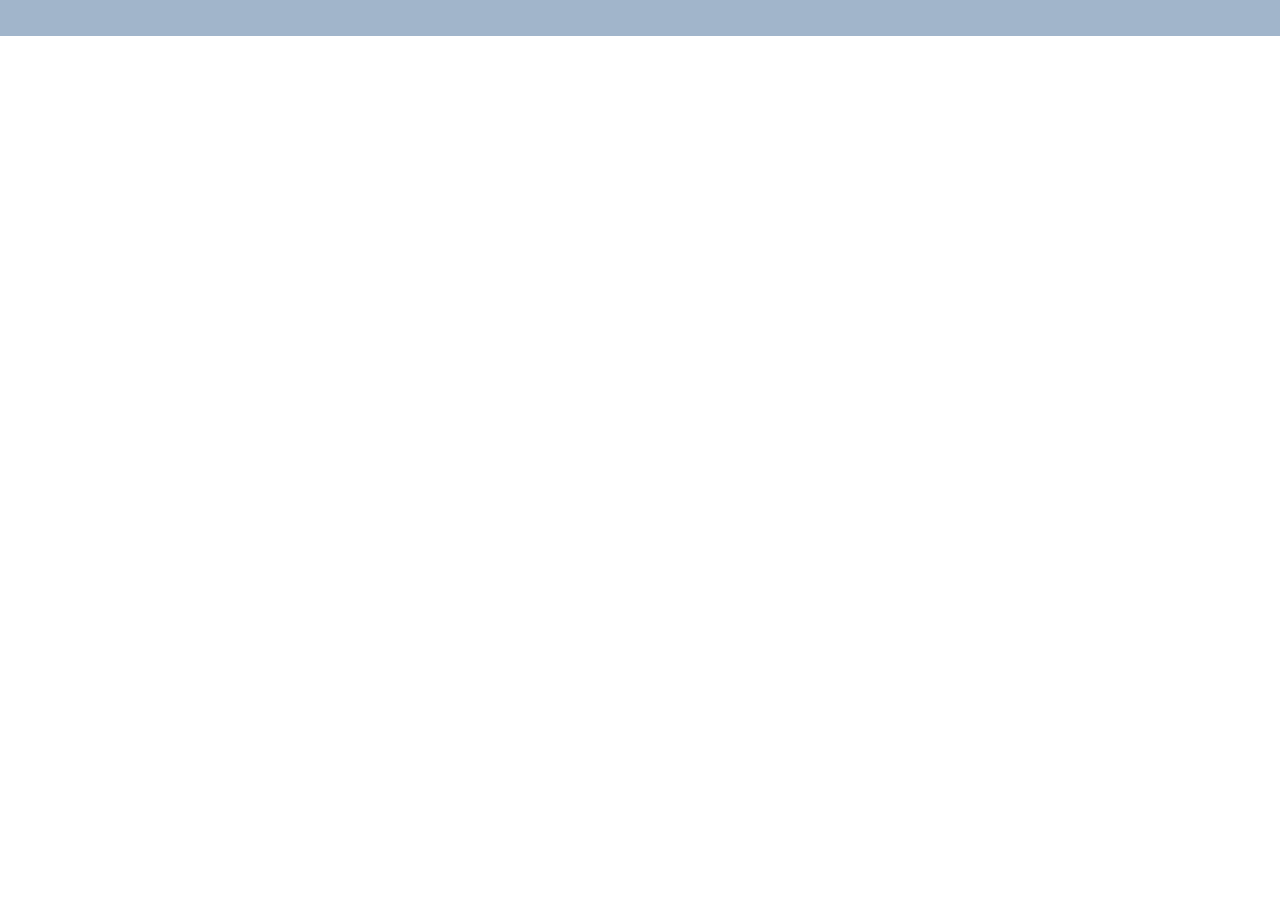
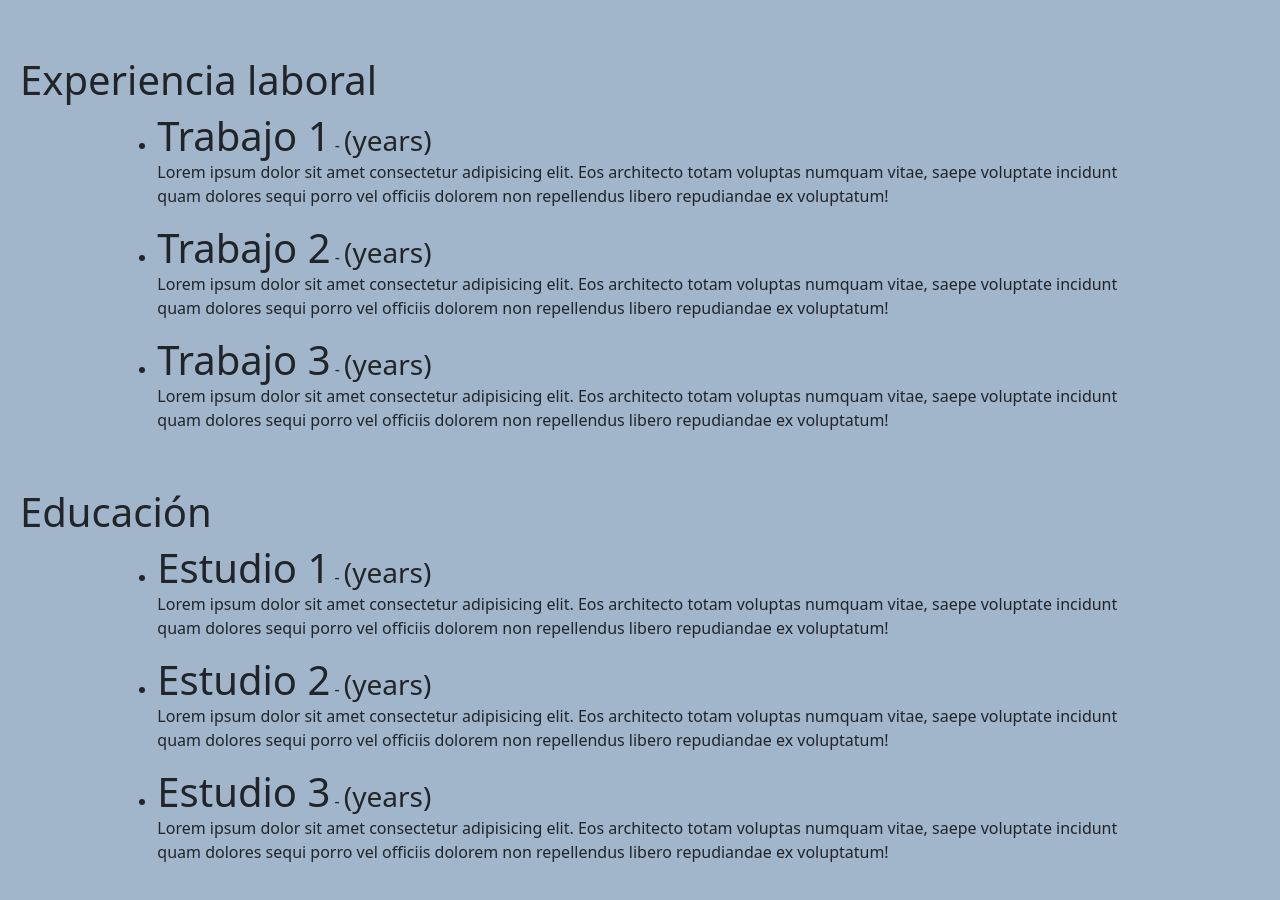
Before and after one commit to Mely94/ProyectoIntegrador, an Angular app in the folder ProyectoIntegrador/: page / in a window 1280 px wide. Shown: the part 832-1732 px from the top of the page. Before the commit the page ends 868 px from the top, so only its background shows below. Built offline with nearby package versions, Linux system fonts and the light colour scheme.

Commit message:
creacion components educacion y experiencia

```diff
--- a/ProyectoIntegrador/src/app/app.component.html
+++ b/ProyectoIntegrador/src/app/app.component.html
@@ -1,2 +1,4 @@
 <app-header></app-header>
 <app-acerca-de></app-acerca-de>
+<app-experiencia></app-experiencia>
+<app-educacion></app-educacion>
--- a/ProyectoIntegrador/src/app/app.module.ts
+++ b/ProyectoIntegrador/src/app/app.module.ts
@@ -8,6 +8,8 @@
 import { SocialComponent } from './components/social/social.component';
 import { BannerComponent } from './components/banner/banner.component';
 import { AcercaDeComponent } from './components/acerca-de/acerca-de.component';
+import { ExperienciaComponent } from './components/experiencia/experiencia.component';
+import { EducacionComponent } from './components/educacion/educacion.component';
 
 @NgModule({
   declarations: [
@@ -16,7 +18,9 @@
     LogoAPComponent,
     SocialComponent,
     BannerComponent,
-    AcercaDeComponent
+    AcercaDeComponent,
+    ExperienciaComponent,
+    EducacionComponent
   ],
   imports: [
     BrowserModule,
--- /dev/null
+++ b/ProyectoIntegrador/src/app/components/educacion/educacion.component.css
@@ -0,0 +1,11 @@
+.row{
+    padding: 20px;
+}
+
+div{
+    background: #a1b5cb;
+}
+
+h1, h3{
+    display: inline;
+}
--- /dev/null
+++ b/ProyectoIntegrador/src/app/components/educacion/educacion.component.html
@@ -0,0 +1,24 @@
+<div class="row">
+    <h1>Educación</h1>
+    <div class="col-lg-1"></div>
+
+    <div class="col-lg-10">
+        <ul>
+            <li>
+                <h1>Estudio 1</h1> - <h3>(years)</h3>
+            </li>
+            <p>Lorem ipsum dolor sit amet consectetur adipisicing elit. Eos architecto totam voluptas numquam vitae, saepe voluptate incidunt quam dolores sequi porro vel officiis dolorem non repellendus libero repudiandae ex voluptatum!</p>
+        </ul>
+        <ul>
+            <li>
+                <h1>Estudio 2</h1> - <h3>(years)</h3>
+            </li>
+            <p>Lorem ipsum dolor sit amet consectetur adipisicing elit. Eos architecto totam voluptas numquam vitae, saepe voluptate incidunt quam dolores sequi porro vel officiis dolorem non repellendus libero repudiandae ex voluptatum!</p>
+        </ul><ul>
+            <li>
+                <h1>Estudio 3</h1> - <h3>(years)</h3>
+            </li>
+            <p>Lorem ipsum dolor sit amet consectetur adipisicing elit. Eos architecto totam voluptas numquam vitae, saepe voluptate incidunt quam dolores sequi porro vel officiis dolorem non repellendus libero repudiandae ex voluptatum!</p>
+        </ul>
+    </div>
+</div>
--- /dev/null
+++ b/ProyectoIntegrador/src/app/components/educacion/educacion.component.ts
@@ -0,0 +1,15 @@
+import { Component, OnInit } from '@angular/core';
+
+@Component({
+  selector: 'app-educacion',
+  templateUrl: './educacion.component.html',
+  styleUrls: ['./educacion.component.css']
+})
+export class EducacionComponent implements OnInit {
+
+  constructor() { }
+
+  ngOnInit(): void {
+  }
+
+}
--- /dev/null
+++ b/ProyectoIntegrador/src/app/components/experiencia/experiencia.component.css
@@ -0,0 +1,11 @@
+.row{
+    padding: 20px;
+}
+
+div{
+    background: #a1b5cb;
+}
+
+h1, h3{
+    display: inline;
+}
--- /dev/null
+++ b/ProyectoIntegrador/src/app/components/experiencia/experiencia.component.html
@@ -0,0 +1,24 @@
+<div class="row">
+    <h1>Experiencia laboral</h1>
+    <div class="col-lg-1"></div>
+
+    <div class="col-lg-10">
+        <ul>
+            <li>
+                <h1>Trabajo 1</h1> - <h3>(years)</h3>
+            </li>
+            <p>Lorem ipsum dolor sit amet consectetur adipisicing elit. Eos architecto totam voluptas numquam vitae, saepe voluptate incidunt quam dolores sequi porro vel officiis dolorem non repellendus libero repudiandae ex voluptatum!</p>
+        </ul>
+        <ul>
+            <li>
+                <h1>Trabajo 2</h1> - <h3>(years)</h3>
+            </li>
+            <p>Lorem ipsum dolor sit amet consectetur adipisicing elit. Eos architecto totam voluptas numquam vitae, saepe voluptate incidunt quam dolores sequi porro vel officiis dolorem non repellendus libero repudiandae ex voluptatum!</p>
+        </ul><ul>
+            <li>
+                <h1>Trabajo 3</h1> - <h3>(years)</h3>
+            </li>
+            <p>Lorem ipsum dolor sit amet consectetur adipisicing elit. Eos architecto totam voluptas numquam vitae, saepe voluptate incidunt quam dolores sequi porro vel officiis dolorem non repellendus libero repudiandae ex voluptatum!</p>
+        </ul>
+    </div>
+</div>
--- /dev/null
+++ b/ProyectoIntegrador/src/app/components/experiencia/experiencia.component.ts
@@ -0,0 +1,15 @@
+import { Component, OnInit } from '@angular/core';
+
+@Component({
+  selector: 'app-experiencia',
+  templateUrl: './experiencia.component.html',
+  styleUrls: ['./experiencia.component.css']
+})
+export class ExperienciaComponent implements OnInit {
+
+  constructor() { }
+
+  ngOnInit(): void {
+  }
+
+}
```
Also changed, not shown: 2 other files (tests, documents, lock files or other folders).
